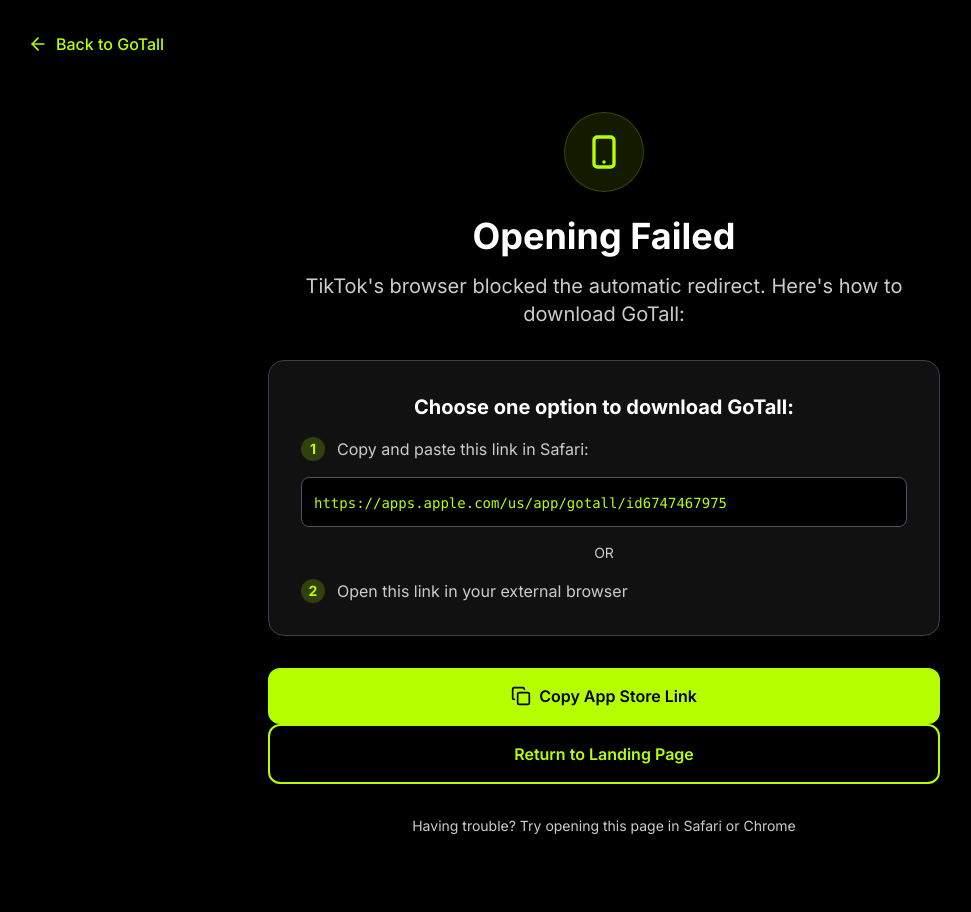
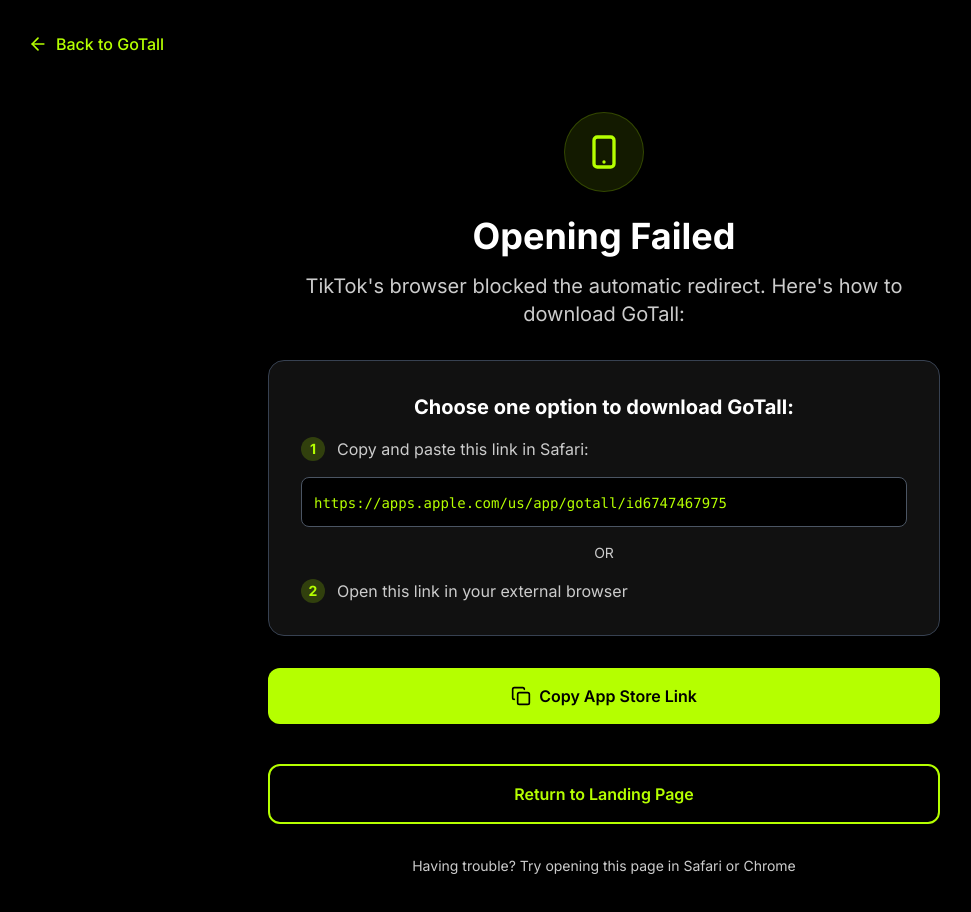
Before and after one commit to dannykonov/GoTall-Landing, a Next.js app: page /ios-redirect in a window 1280 px wide. Shown: the top 912 px of the page, without its empty margins (36-1007 px from the left). Built offline with nearby package versions, Linux system fonts and the light colour scheme.

Commit message:
Fix button spacing using explicit margins instead of space-y utility

```diff
--- a/src/app/ios-redirect/page.tsx
+++ b/src/app/ios-redirect/page.tsx
@@ -103,11 +103,10 @@
               initial={{ opacity: 0, y: 20 }}
               animate={{ opacity: 1, y: 0 }}
               transition={{ delay: 0.4, duration: 0.6 }}
-              className="space-y-8 sm:space-y-10"
             >
               <button
                 onClick={handleCopyLink}
-                className="w-full bg-primary-neon text-black font-semibold py-3 sm:py-4 px-4 sm:px-6 rounded-lg sm:rounded-xl hover:bg-primary-neon/90 transition-colors flex items-center justify-center text-sm sm:text-base"
+                className="w-full bg-primary-neon text-black font-semibold py-3 sm:py-4 px-4 sm:px-6 rounded-lg sm:rounded-xl hover:bg-primary-neon/90 transition-colors flex items-center justify-center text-sm sm:text-base mb-8 sm:mb-10"
               >
                 {copied ? (
                   <>
```
